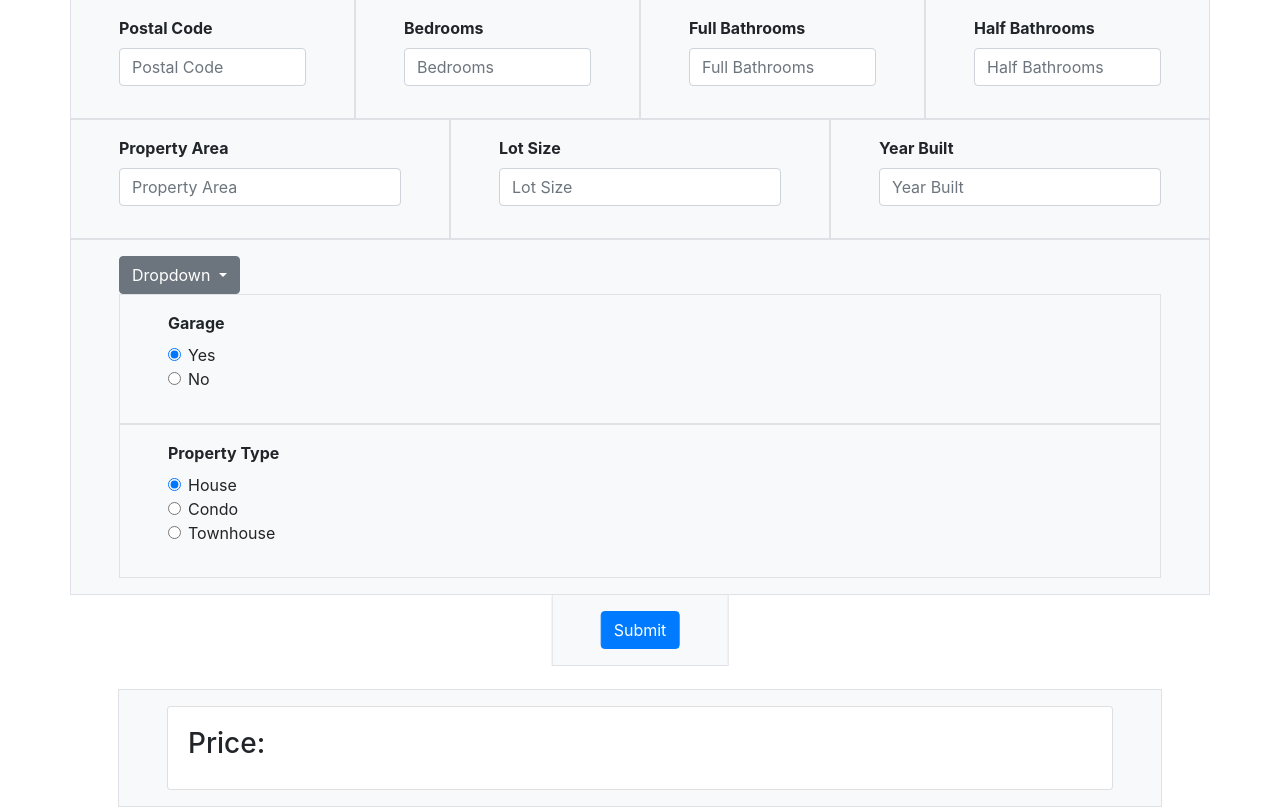
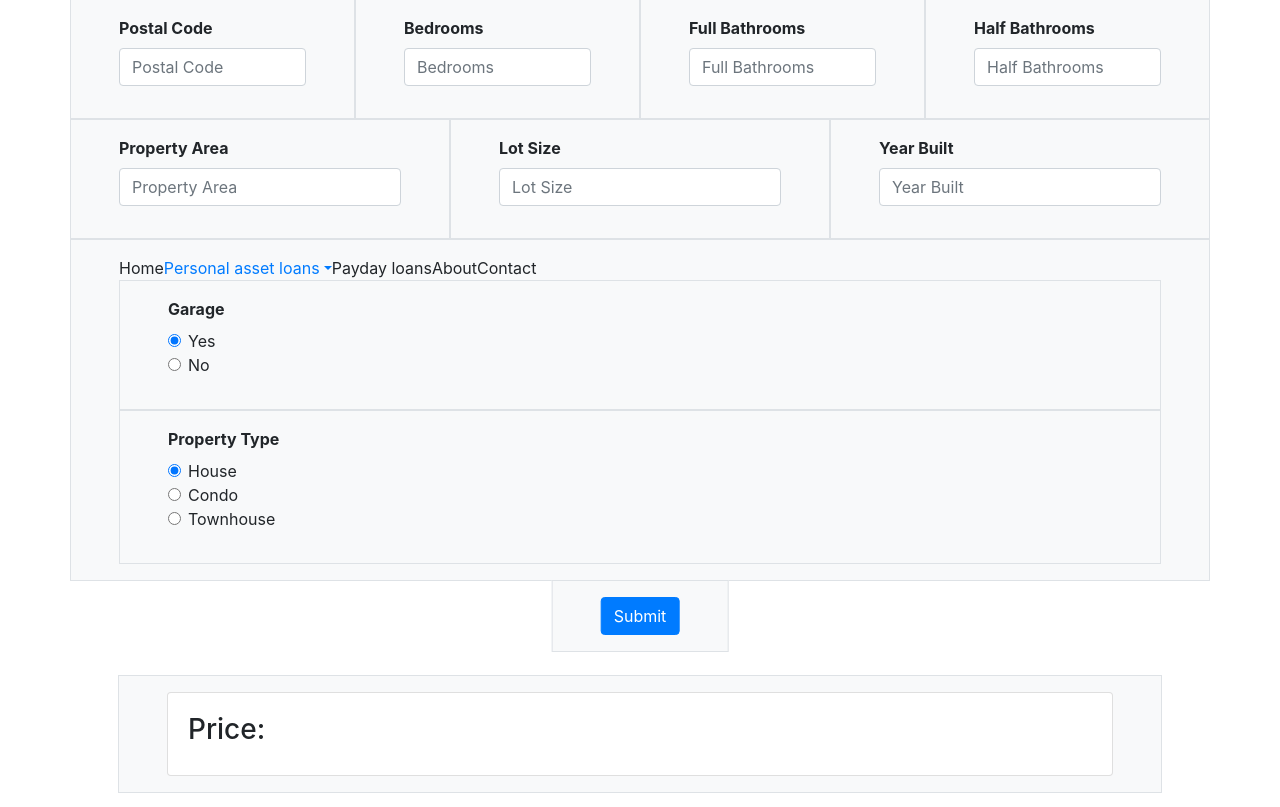
Before and after one commit to sushant822/sutdent_grade, a Flask app: page / in a window 1280 px wide. Shown: the part 217-1024 px from the top of the page. Run offline with Flask 2, Linux system fonts and the light colour scheme; some libraries are stand-ins or nearby versions.

Commit message:
Update index.html

```diff
--- a/templates/index.html
+++ b/templates/index.html
@@ -69,16 +69,21 @@
     <div class="container px-lg-5">
       <div class="row mx-lg-n5">
         <div class="col py-3 px-lg-5 border bg-light">
-          <div class="dropdown">
-            <button class="btn btn-secondary dropdown-toggle" type="button" id="dropdownMenu2" data-bs-toggle="dropdown" aria-expanded="true">
-              Dropdown
-            </button>
-            <ul class="dropdown-menu" aria-labelledby="dropdownMenu2">
-              <li><button class="dropdown-item" type="button">Action</button></li>
-              <li><button class="dropdown-item" type="button">Another action</button></li>
-              <li><button class="dropdown-item" type="button">Something else here</button></li>
-            </ul>
-          </div>
+          <ul class='nav'>
+            <li class='active'>Home</li>
+            <li>
+              <div class="dropdown">
+                <a class="dropdown-toggle" data-toggle="dropdown" href="#">Personal asset loans</a>
+                <ul class="dropdown-menu" role="menu" aria-labelledby="dLabel">
+                  <li><a href="#">asds</a></li>
+                  <li class="divider"></li>
+                </ul>
+              </div>
+              </li>
+              <li>Payday loans</li>
+            <li>About</li>
+            <li>Contact</li>
+          </ul>
         <div class="col py-3 px-lg-5 border bg-light"><div class="form-group">
           <label><strong>Garage</strong></label><br>
       <div class="form-check">
```
